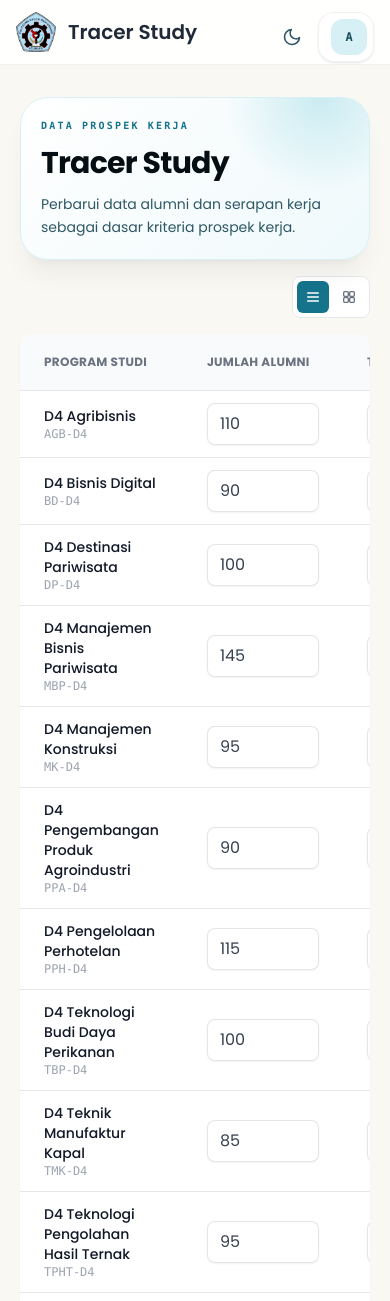
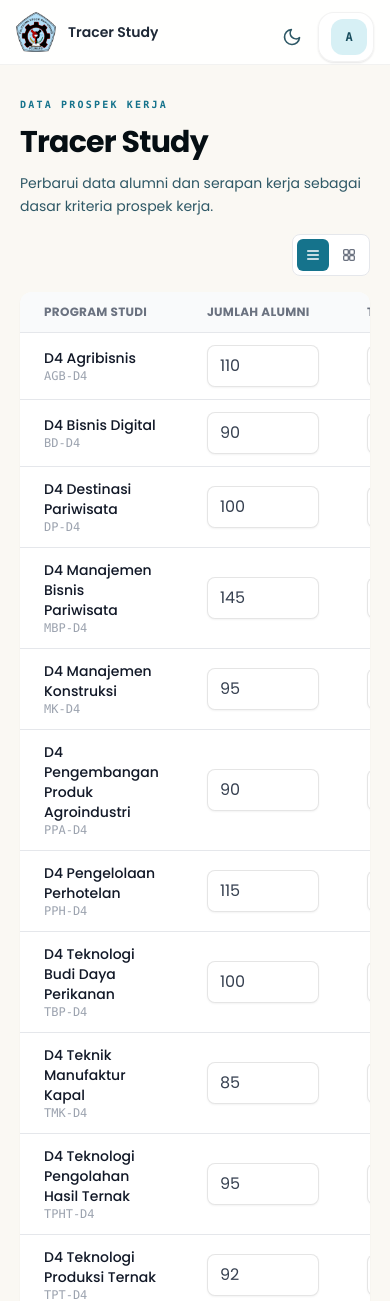
Before and after one commit to kunMooji/spk-poliwangi-olsen, a Laravel app: page /admin/tracer in a window 390 px wide. Shown: the top 1301 px of the page. Run offline with Laravel 12, Linux system fonts and the light colour scheme; a user stored in the database is signed in; data comes from the database, SQL or seed files in the repository; style sheets or scripts are compiled from the project's sources; some libraries are stand-ins or nearby versions; some web fonts are replaced.

Commit message:
Rapikan tampilan HP di seluruh halaman admin dan calon mahasiswa
- Kartu pembungkus bergradien (form tes, kuesioner, hero admin) menjadi
  datar di HP agar isi tidak terjepit tiga lapis padding
- Judul di app bar satu baris dan terpotong di HP, tidak lagi turun 2-4 baris
- Tabel 4 kolom ke atas diberi lebar minimum di HP sehingga teks tidak patah
  per kata; judul kolom tidak patah baris
- Label pil di sel tabel tidak patah baris
- Build ulang public/build

```diff
--- a/resources/css/app.css
+++ b/resources/css/app.css
@@ -685,3 +685,38 @@ html.lenis body {
         display: none;
     }
 }
+
+/* Di HP, kartu pembungkus bergradien (header halaman yang juga membungkus
+   kartu-kartu isi) menjadi datar: tanpa padding, border, latar, dan bayangan.
+   Tanpa ini isi halaman terjepit tiga lapis padding (jarak halaman + kartu
+   pembungkus + kartu isi) sehingga form dan teks terasa sempit. Mulai sm
+   kartu pembungkus tampil seperti biasa. */
+@media (max-width: 639.98px) {
+    .mobile-flat {
+        padding: 0 !important;
+        border-width: 0 !important;
+        border-radius: 0 !important;
+        background: none !important;
+        box-shadow: none !important;
+        overflow: visible !important;
+    }
+}
+
+/* Tabel di HP: tabel lebar (4 kolom atau lebih) diberi lebar minimum supaya
+   teks tidak patah per kata; pembungkus overflow-x-auto membuatnya bisa
+   digeser ke samping. Judul kolom tidak boleh patah baris. */
+@media (max-width: 639.98px) {
+    .overflow-x-auto > table:has(th:nth-child(4)) {
+        min-width: 40rem;
+    }
+
+    .overflow-x-auto > table th {
+        white-space: nowrap;
+    }
+}
+
+/* Label berbentuk pil di dalam sel tabel (peran, status, dsb.) tidak boleh
+   patah baris — kalau patah, latar pilnya ikut terbelah. */
+table td span.rounded-full {
+    white-space: nowrap;
+}
--- a/resources/views/admin/dashboard.blade.php
+++ b/resources/views/admin/dashboard.blade.php
@@ -8,7 +8,7 @@
             <x-flash />
 
             <div class="dashboard-enter">
-                <section class="relative overflow-hidden rounded-[1.75rem] border border-brand-100 bg-[radial-gradient(circle_at_86%_0%,rgba(179,227,236,.65),transparent_28%),linear-gradient(135deg,#ffffff,#eff9fb)] p-5 shadow-xl shadow-ink-950/5 dark:border-white/10 dark:bg-[radial-gradient(circle_at_78%_7%,rgba(27,137,163,.30),transparent_24%),linear-gradient(135deg,#071b29,#0b1627_55%,#14243a)] dark:shadow-2xl dark:shadow-ink-950/20 sm:p-7 lg:p-9">
+                <section class="mobile-flat relative overflow-hidden rounded-[1.75rem] border border-brand-100 bg-[radial-gradient(circle_at_86%_0%,rgba(179,227,236,.65),transparent_28%),linear-gradient(135deg,#ffffff,#eff9fb)] p-5 shadow-xl shadow-ink-950/5 dark:border-white/10 dark:bg-[radial-gradient(circle_at_78%_7%,rgba(27,137,163,.30),transparent_24%),linear-gradient(135deg,#071b29,#0b1627_55%,#14243a)] dark:shadow-2xl dark:shadow-ink-950/20 sm:p-7 lg:p-9">
                     <div class="pointer-events-none absolute inset-0 bg-grain opacity-0 dark:opacity-20"></div>
                     <div class="relative">
                         <span class="pointer-events-none absolute -left-3 top-3 hidden grid grid-cols-3 gap-2 opacity-25 lg:grid"><i class="h-1 w-1 rounded-full bg-brand-600"></i><i class="h-1 w-1 rounded-full bg-brand-600"></i><i class="h-1 w-1 rounded-full bg-brand-600"></i><i class="h-1 w-1 rounded-full bg-brand-600"></i><i class="h-1 w-1 rounded-full bg-brand-600"></i><i class="h-1 w-1 rounded-full bg-brand-600"></i></span>
--- a/resources/views/admin/study-programs/index.blade.php
+++ b/resources/views/admin/study-programs/index.blade.php
@@ -10,7 +10,7 @@
         <div class="mx-auto max-w-none px-5 sm:px-8 lg:px-10 xl:px-12" x-data="{ dialog: @js(old('_dialog')) }" x-effect="document.documentElement.style.overflow = dialog ? 'hidden' : ''; document.body.style.overflow = dialog ? 'hidden' : ''">
             <x-flash />
 
-            <section class="relative overflow-hidden rounded-[1.75rem] border border-brand-100 bg-[radial-gradient(circle_at_86%_0%,rgba(179,227,236,.65),transparent_28%),linear-gradient(135deg,#ffffff,#eff9fb)] p-5 shadow-xl shadow-ink-950/5 dark:border-white/10 dark:bg-[radial-gradient(circle_at_78%_7%,rgba(27,137,163,.30),transparent_24%),linear-gradient(135deg,#071b29,#0b1627_55%,#14243a)] dark:shadow-2xl dark:shadow-ink-950/20 sm:p-7 lg:p-9">
+            <section class="mobile-flat relative overflow-hidden rounded-[1.75rem] border border-brand-100 bg-[radial-gradient(circle_at_86%_0%,rgba(179,227,236,.65),transparent_28%),linear-gradient(135deg,#ffffff,#eff9fb)] p-5 shadow-xl shadow-ink-950/5 dark:border-white/10 dark:bg-[radial-gradient(circle_at_78%_7%,rgba(27,137,163,.30),transparent_24%),linear-gradient(135deg,#071b29,#0b1627_55%,#14243a)] dark:shadow-2xl dark:shadow-ink-950/20 sm:p-7 lg:p-9">
                 <div class="pointer-events-none absolute inset-0 bg-grain opacity-0 dark:opacity-20"></div>
 
                 <div class="relative">
--- a/resources/views/admin/subjects/index.blade.php
+++ b/resources/views/admin/subjects/index.blade.php
@@ -10,7 +10,7 @@
         <div class="mx-auto max-w-none px-5 sm:px-8 lg:px-10 xl:px-12" x-data="{ dialog: @js($errors->any() ? old('_dialog') : null) }" x-effect="document.documentElement.style.overflow = dialog ? 'hidden' : ''; document.body.style.overflow = dialog ? 'hidden' : ''">
             <x-flash />
 
-            <section class="relative overflow-hidden rounded-[1.75rem] border border-brand-100 bg-[radial-gradient(circle_at_86%_0%,rgba(179,227,236,.65),transparent_28%),linear-gradient(135deg,#ffffff,#eff9fb)] p-5 shadow-xl shadow-ink-950/5 dark:border-white/10 dark:bg-[radial-gradient(circle_at_78%_7%,rgba(27,137,163,.30),transparent_24%),linear-gradient(135deg,#071b29,#0b1627_55%,#14243a)] dark:shadow-2xl dark:shadow-ink-950/20 sm:p-7 lg:p-9">
+            <section class="mobile-flat relative overflow-hidden rounded-[1.75rem] border border-brand-100 bg-[radial-gradient(circle_at_86%_0%,rgba(179,227,236,.65),transparent_28%),linear-gradient(135deg,#ffffff,#eff9fb)] p-5 shadow-xl shadow-ink-950/5 dark:border-white/10 dark:bg-[radial-gradient(circle_at_78%_7%,rgba(27,137,163,.30),transparent_24%),linear-gradient(135deg,#071b29,#0b1627_55%,#14243a)] dark:shadow-2xl dark:shadow-ink-950/20 sm:p-7 lg:p-9">
                 <div class="pointer-events-none absolute inset-0 bg-grain opacity-0 dark:opacity-20"></div>
 
                 <div class="relative">
--- a/resources/views/assessments/create.blade.php
+++ b/resources/views/assessments/create.blade.php
@@ -45,7 +45,7 @@
                  wizard tes terasa sebagai "acara" tersendiri, bukan halaman
                  admin biasa. Ilustrasi & catatan tangan di kanan disembunyikan
                  di layar sempit karena hanya dekoratif. --}}
-            <section class="relative shrink-0 rounded-[1.75rem] border border-brand-100 bg-[radial-gradient(circle_at_86%_0%,rgba(179,227,236,.65),transparent_28%),linear-gradient(135deg,#ffffff,#eff9fb)] p-6 shadow-xl shadow-ink-950/5 dark:border-white/10 dark:bg-[radial-gradient(circle_at_78%_7%,rgba(27,137,163,.30),transparent_24%),linear-gradient(135deg,#071b29,#0b1627_55%,#14243a)] dark:shadow-2xl dark:shadow-ink-950/20 sm:p-8">
+            <section class="mobile-flat relative shrink-0 rounded-[1.75rem] border border-brand-100 bg-[radial-gradient(circle_at_86%_0%,rgba(179,227,236,.65),transparent_28%),linear-gradient(135deg,#ffffff,#eff9fb)] p-6 shadow-xl shadow-ink-950/5 dark:border-white/10 dark:bg-[radial-gradient(circle_at_78%_7%,rgba(27,137,163,.30),transparent_24%),linear-gradient(135deg,#071b29,#0b1627_55%,#14243a)] dark:shadow-2xl dark:shadow-ink-950/20 sm:p-8">
                 <div class="relative flex flex-wrap items-center justify-between gap-6">
                     <div class="flex items-start gap-4">
                         <span class="flex h-12 w-12 shrink-0 items-center justify-center rounded-xl bg-brand-600 text-white">
--- a/resources/views/assessments/questionnaire.blade.php
+++ b/resources/views/assessments/questionnaire.blade.php
@@ -50,7 +50,7 @@
         <div class="mx-auto max-w-none px-5 sm:px-8 lg:px-10 xl:px-12">
             <x-flash />
 
-            <section class="relative rounded-[1.75rem] border border-brand-100 bg-[radial-gradient(circle_at_86%_0%,rgba(179,227,236,.65),transparent_28%),linear-gradient(135deg,#ffffff,#eff9fb)] p-5 shadow-xl shadow-ink-950/5 dark:border-white/10 dark:bg-[radial-gradient(circle_at_78%_7%,rgba(27,137,163,.30),transparent_24%),linear-gradient(135deg,#071b29,#0b1627_55%,#14243a)] dark:shadow-2xl dark:shadow-ink-950/20 sm:p-7 lg:p-9">
+            <section class="mobile-flat relative rounded-[1.75rem] border border-brand-100 bg-[radial-gradient(circle_at_86%_0%,rgba(179,227,236,.65),transparent_28%),linear-gradient(135deg,#ffffff,#eff9fb)] p-5 shadow-xl shadow-ink-950/5 dark:border-white/10 dark:bg-[radial-gradient(circle_at_78%_7%,rgba(27,137,163,.30),transparent_24%),linear-gradient(135deg,#071b29,#0b1627_55%,#14243a)] dark:shadow-2xl dark:shadow-ink-950/20 sm:p-7 lg:p-9">
                 <div class="relative flex flex-wrap items-center justify-between gap-5">
                     <div class="flex items-start gap-4">
                         <span class="flex h-12 w-12 shrink-0 items-center justify-center rounded-xl bg-brand-600 text-white"><x-heroicon-o-clipboard-document-check class="h-6 w-6" /></span>
--- a/resources/views/components/admin-panel-hero.blade.php
+++ b/resources/views/components/admin-panel-hero.blade.php
@@ -1,6 +1,6 @@
 @props(['eyebrow', 'title', 'description' => null])
 
-<section class="relative overflow-hidden rounded-[1.75rem] border border-brand-100 bg-[radial-gradient(circle_at_86%_0%,rgba(179,227,236,.65),transparent_28%),linear-gradient(135deg,#ffffff,#eff9fb)] p-5 shadow-xl shadow-ink-950/5 dark:border-white/10 dark:bg-[radial-gradient(circle_at_78%_7%,rgba(27,137,163,.30),transparent_24%),linear-gradient(135deg,#071b29,#0b1627_55%,#14243a)] dark:shadow-2xl dark:shadow-ink-950/20 sm:p-7 lg:p-9">
+<section class="mobile-flat relative overflow-hidden rounded-[1.75rem] border border-brand-100 bg-[radial-gradient(circle_at_86%_0%,rgba(179,227,236,.65),transparent_28%),linear-gradient(135deg,#ffffff,#eff9fb)] p-5 shadow-xl shadow-ink-950/5 dark:border-white/10 dark:bg-[radial-gradient(circle_at_78%_7%,rgba(27,137,163,.30),transparent_24%),linear-gradient(135deg,#071b29,#0b1627_55%,#14243a)] dark:shadow-2xl dark:shadow-ink-950/20 sm:p-7 lg:p-9">
     <div class="pointer-events-none absolute inset-0 bg-grain opacity-0 dark:opacity-20"></div>
     <div class="relative flex flex-wrap items-start justify-between gap-5">
         <div class="max-w-2xl">
--- a/resources/views/layouts/app.blade.php
+++ b/resources/views/layouts/app.blade.php
@@ -39,7 +39,7 @@
                     <a href="{{ $dashboardRoute }}" class="shrink-0 rounded-lg transition hover:scale-105 focus:outline-none focus:ring-2 focus:ring-brand-500/60 focus:ring-offset-2 dark:focus:ring-offset-ink-900" aria-label="Kembali ke dasbor">
                         <img src="{{ asset('images/poliwangi_logo.png') }}" alt="Logo Politeknik Negeri Banyuwangi" class="h-10 w-10 shrink-0 object-contain">
                     </a>
-                    <div class="group relative min-w-0 max-w-full cursor-pointer rounded-lg outline-none transition hover:text-brand-700 focus-visible:ring-2 focus-visible:ring-brand-500/60 dark:hover:text-brand-200"
+                    <div class="group relative min-w-0 max-w-full cursor-pointer rounded-lg outline-none [&_h2]:min-w-0 [&_h2]:truncate max-sm:[&_h2]:text-sm transition hover:text-brand-700 focus-visible:ring-2 focus-visible:ring-brand-500/60 dark:hover:text-brand-200"
                          role="link" tabindex="0" aria-label="Kembali ke dasbor"
                          x-data
                          @click="if (!$event.target.closest('a, button, input, select, textarea, label')) window.location.href = '{{ $dashboardRoute }}'"
```
Also changed, not shown: 3 other files.
